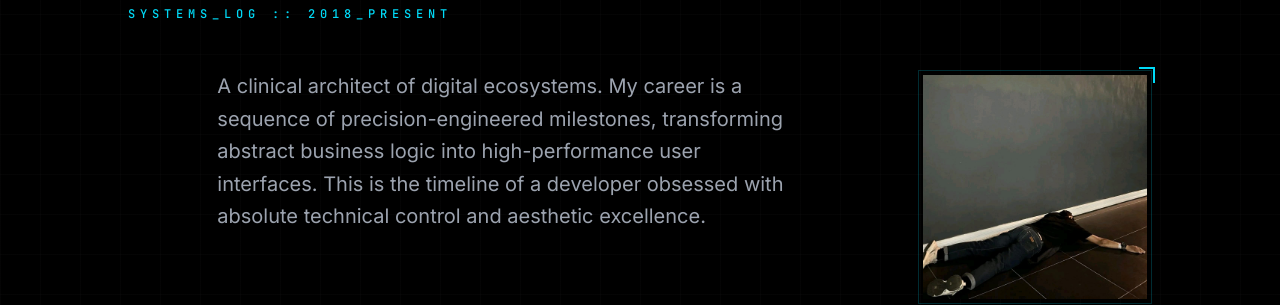
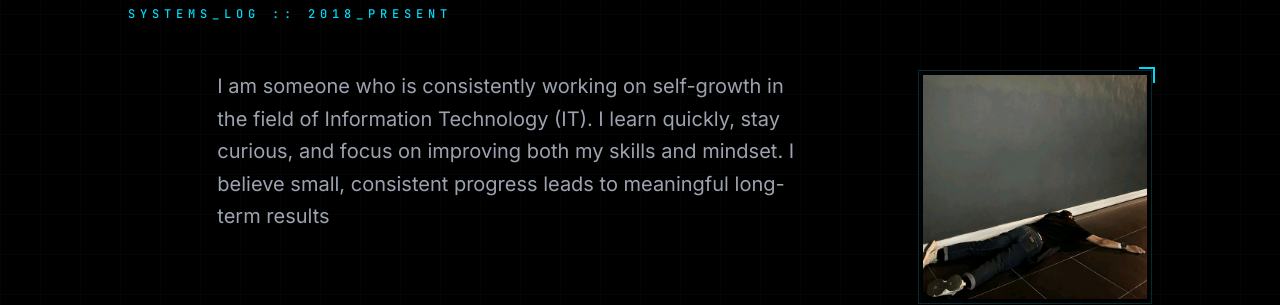
Before and after one commit to 4yangXYAO/4yangXYAO, a React (Vite) app in the folder frontend/: page /about in a window 1280 px wide. Shown: the part 266-571 px from the top of the page. Built offline with nearby package versions, Linux system fonts and the light colour scheme; no server answers.

Commit message:
Update bio and speed up animations in About page

```diff
--- a/frontend/src/pages/AboutPage.tsx
+++ b/frontend/src/pages/AboutPage.tsx
@@ -156,7 +156,7 @@ export const AboutPage = () => {
                      <div className="lg:col-span-1 h-full hidden lg:block"></div>
                      <div className="lg:col-span-7">
                         <p className="font-sans text-gray-400 text-xl leading-relaxed">
-                           A clinical architect of digital ecosystems. My career is a sequence of precision-engineered milestones, transforming abstract business logic into high-performance user interfaces. This is the timeline of a developer obsessed with absolute technical control and aesthetic excellence.
+                           {profile.bio}
                         </p>
                      </div>
                      <div className="lg:col-span-4 flex justify-end">
```
